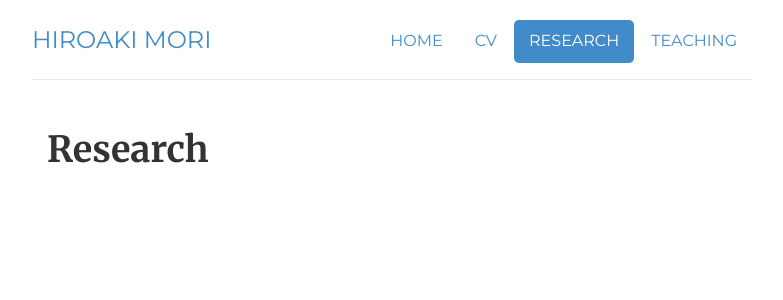
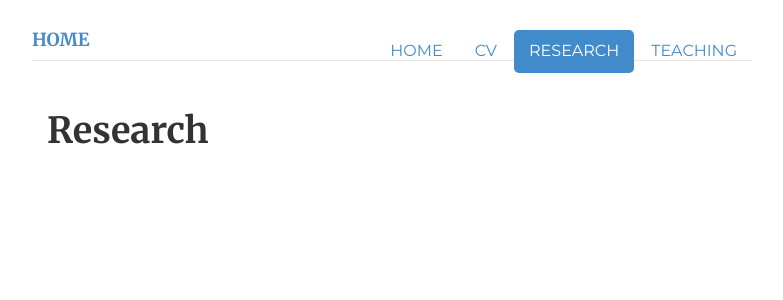
Before and after one commit to morihiroaki/morihiroaki.github.io, a Jekyll site: the page built from research.html, in a window 1280 px wide. Shown: the top 300 px of the page, without its empty margins (248-1031 px from the left). Built offline with Jekyll 4.4.1, drawn with Linux system fonts in a browser that asks for light colours.

Commit message:
Update header_subpage.html

```diff
--- a/_includes/header_subpage.html
+++ b/_includes/header_subpage.html
@@ -7,6 +7,6 @@
           </ul>
         </li>
       </ul>
-      <h3><class="text-muted"><a href="/">Hiroaki Mori</a></h3>
+      <h4><class="text-muted"><a href="/">Home</a></h4>
 </nav>
 </div> <!-- /header -->
```
